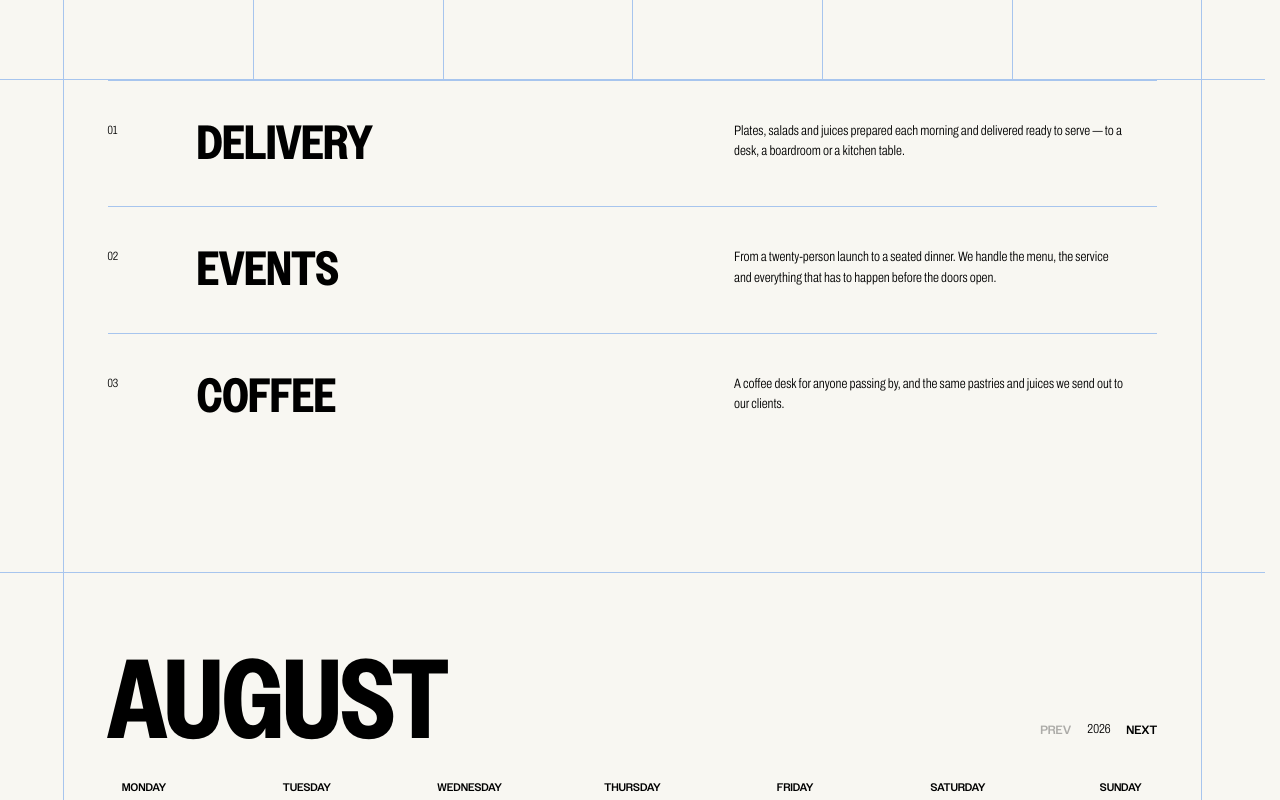
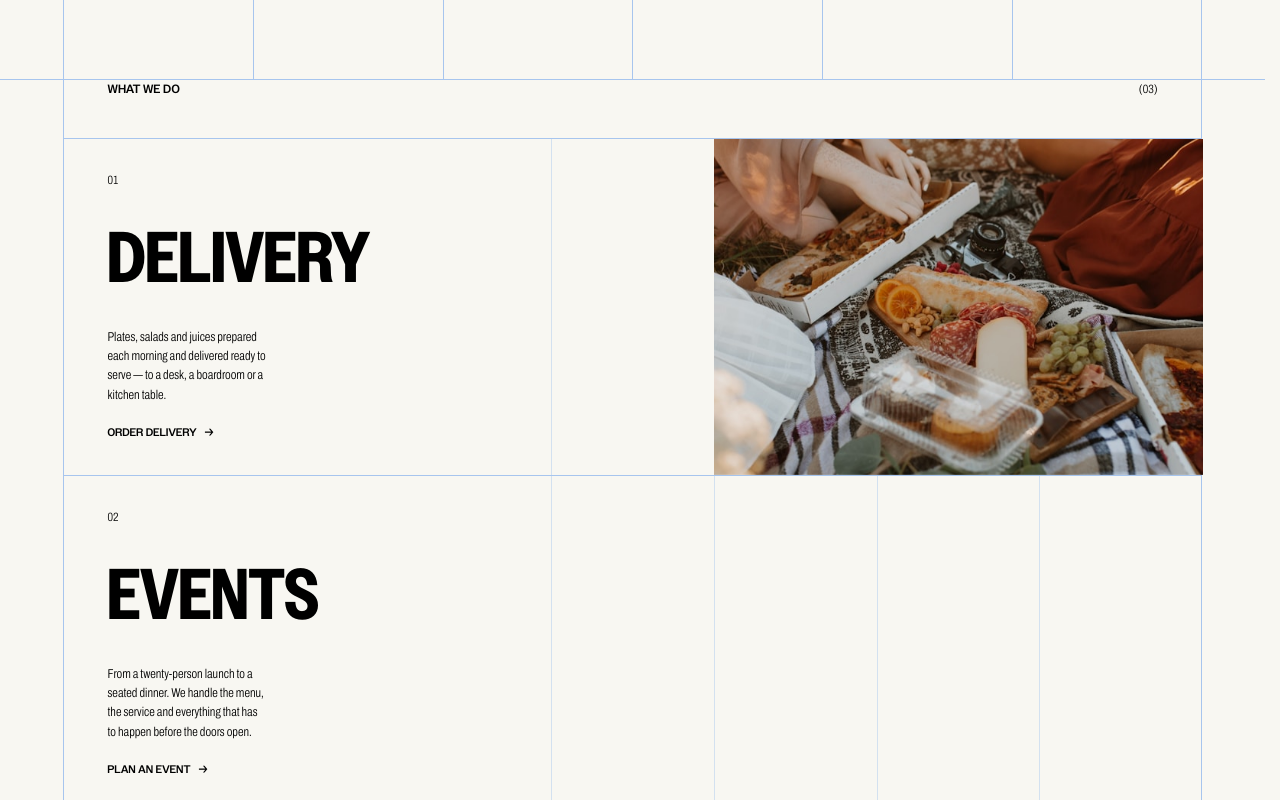
Before and after one commit to tibogot/moment, a Next.js app: page / in a window 1280 px wide. Shown: the part 2580-3380 px from the top of the page. Built offline with nearby package versions, Linux system fonts and the light colour scheme.

Commit message:
newclaudesection

```diff
--- a/components/ServicesSection.tsx
+++ b/components/ServicesSection.tsx
@@ -1,69 +1,278 @@
+"use client";
+
+import Image from "next/image";
 import Link from "next/link";
-import { GridSection } from "@/components/GridSection";
+import { useCallback, useEffect, useRef, useState } from "react";
+import type { CSSProperties } from "react";
+import { useGSAP } from "@gsap/react";
+import { GridLines } from "@/components/GridLines";
 import TextReveal from "@/components/TextReveal";
+import { Flip, gsap } from "@/lib/gsapConfig";
 import { routes } from "@/lib/routes";
 
 /** Matches --color-sky; TextReveal paints the block with an inline style. */
 const SKY = "#a7c5ee";
+
+/**
+ * The rows run on the page's 7 columns — the same ones the hero and the
+ * calendar sit on — so the feature image always lands on real grid lines.
+ */
+const COLUMNS = 7;
+
+/** Type occupies the first three columns; the image gets the bare four. */
+const TYPE_COLUMNS = 3;
+const TYPE_WIDTH = `calc(${TYPE_COLUMNS * 100}% / ${COLUMNS})`;
+
+const MARGIN_COLUMNS = "var(--grid-margin) minmax(0, 1fr) var(--grid-margin)";
 
 const services = [
   {
     index: "01",
     title: "Delivery",
     href: routes.shop,
+    cta: "Order delivery",
     body: "Plates, salads and juices prepared each morning and delivered ready to serve — to a desk, a boardroom or a kitchen table.",
+    src: "/images/william-king.jpg",
+    /** 1-based placement of the feature image inside the row's 7 columns. */
+    frame: { colStart: 5, colSpan: 3 },
   },
   {
     index: "02",
     title: "Events",
     href: routes.events,
+    cta: "Plan an event",
     body: "From a twenty-person launch to a seated dinner. We handle the menu, the service and everything that has to happen before the doors open.",
+    src: "/images/nicole-herrero.jpg",
+    frame: { colStart: 4, colSpan: 2 },
   },
   {
     index: "03",
     title: "Coffee",
     href: routes.coffee,
+    cta: "Find the coffee desk",
     body: "A coffee desk for anyone passing by, and the same pastries and juices we send out to our clients.",
+    // Placeholder until the coffee desk is shot — swap for a /public image.
+    src: "https://picsum.photos/seed/moment-coffee/1200/1600",
+    frame: { colStart: 6, colSpan: 2 },
   },
 ] as const;
 
+const isDesktop = () => window.matchMedia("(width >= 48rem)").matches;
+
 export function ServicesSection() {
+  const rowsRef = useRef<HTMLDivElement>(null);
+  const frameRef = useRef<HTMLDivElement>(null);
+  const rowRefs = useRef<(HTMLDivElement | null)[]>([]);
+  const imageRefs = useRef<(HTMLDivElement | null)[]>([]);
+  const activeRef = useRef(0);
+  /** The first placement is a jump; every later one is a Flip. */
+  const placedRef = useRef(false);
+  const [active, setActive] = useState(0);
+
+  /** Snap the feature frame onto the active row's cells, without animating. */
+  const placeFrame = useCallback(() => {
+    const container = rowsRef.current;
+    const frame = frameRef.current;
+    const row = rowRefs.current[activeRef.current];
+    if (!container || !frame || !row) return;
+
+    const { colStart, colSpan } = services[activeRef.current].frame;
+    const width = container.clientWidth;
+
+    // +1 / -1 keeps the row's 1px top rule visible above the image, rather
+    // than the photo edge painting over it.
+    gsap.set(frame, {
+      left: ((colStart - 1) / COLUMNS) * width,
+      width: (colSpan / COLUMNS) * width,
+      top: row.offsetTop + 1,
+      height: row.offsetHeight - 1,
+    });
+  }, []);
+
+  useGSAP(
+    () => {
+      if (!frameRef.current) return;
+
+      const reduceMotion = window.matchMedia(
+        "(prefers-reduced-motion: reduce)",
+      ).matches;
+
+      activeRef.current = active;
+
+      // Below md the frame is display:none and Flip would read a zero rect,
+      // so the mobile path only ever snaps.
+      if (placedRef.current && isDesktop()) {
+        // Flip reads the frame where it is, we move it, Flip tweens the gap —
+        // so one element travels between grid slots and resizes on the way.
+        const state = Flip.getState(frameRef.current);
+        placeFrame();
+        Flip.from(state, {
+          duration: reduceMotion ? 0 : 0.7,
+          ease: "power3.inOut",
+        });
+      } else {
+        placeFrame();
+        placedRef.current = true;
+      }
+
+      const images = imageRefs.current.filter(Boolean) as HTMLDivElement[];
+
+      gsap.to(images, {
+        opacity: (index: number) => (index === active ? 1 : 0),
+        duration: reduceMotion ? 0 : 0.5,
+        ease: "power2.out",
+        overwrite: "auto",
+      });
+
+      if (!reduceMotion && images[active]) {
+        gsap.fromTo(
+          images[active],
+          { scale: 1.06 },
+          { scale: 1, duration: 1.1, ease: "power3.out", overwrite: "auto" },
+        );
+      }
+    },
+    { dependencies: [active, placeFrame] },
+  );
+
+  // Row heights are svh-based, so a resize moves every slot the frame knows
+  // about — including the resize that crosses the md breakpoint.
+  useEffect(() => {
+    placeFrame();
+    const onResize = () => placeFrame();
+    window.addEventListener("resize", onResize);
+    return () => window.removeEventListener("resize", onResize);
+  }, [placeFrame]);
+
   return (
-    <GridSection className="pb-[14svh]">
-      <ul className="col-start-2 col-end-5 px-(--grid-gutter) md:col-end-9">
-        {services.map(({ index, title, href, body }) => (
-          <li key={index} className="border-t border-sky">
-            <Link
-              href={href}
-              className="group grid grid-cols-1 gap-3 py-[5svh] text-left transition-opacity hover:opacity-60 md:grid-cols-12 md:gap-6"
+    <section
+      className="relative w-full bg-cream pb-[14svh]"
+      style={{ "--type-width": TYPE_WIDTH } as CSSProperties}
     >
-              <div className="min-w-0 md:col-span-1">
-                <TextReveal blockColor={SKY} stagger={0.08} duration={0.6}>
-                  <span className="font-archivo-light text-[12px] text-black">
-                    {index}
+      <GridLines lineClassName="bg-sky" />
+
+      <div
+        className="relative grid"
+        style={{ gridTemplateColumns: MARGIN_COLUMNS }}
+      >
+        <div className="col-start-2">
+          <div className="flex items-baseline justify-between px-(--grid-gutter) pb-[5svh]">
+            <h2 className="font-owners-medium text-[12px] uppercase tracking-wide">
+              What we do
+            </h2>
+            <span className="font-archivo-light text-[12px] tabular-nums">
+              ({String(services.length).padStart(2, "0")})
             </span>
-                </TextReveal>
           </div>
 
-              <div className="min-w-0 md:col-span-6">
+          <div ref={rowsRef} className="relative border-b border-sky">
+            {services.map((service, index) => (
+              <div
+                key={service.index}
+                ref={(element) => {
+                  rowRefs.current[index] = element;
+                }}
+                className="relative border-t border-sky"
+              >
+                {/* Interior column lines, a shade lighter than the spines.
+                    They start at the edge of the type block so no rule ever
+                    runs through the headline — the same holes the hero cuts. */}
+                <div
+                  className="pointer-events-none absolute inset-0 hidden md:block"
+                  aria-hidden
+                >
+                  {Array.from(
+                    { length: COLUMNS - TYPE_COLUMNS },
+                    (_, n) => n + TYPE_COLUMNS,
+                  ).map((boundary) => (
+                    <span
+                      key={boundary}
+                      className="absolute inset-y-0 w-px bg-sky/45"
+                      style={{ left: `${(boundary / COLUMNS) * 100}%` }}
+                    />
+                  ))}
+                </div>
+
+                <Link
+                  href={service.href}
+                  className="group relative block"
+                  onMouseEnter={() => setActive(index)}
+                  onFocus={() => setActive(index)}
+                >
+                  {/* text-left: TextReveal centres each split line unless an
+                      ancestor opts out. */}
+                  <div className="flex flex-col gap-6 px-(--grid-gutter) py-[5svh] text-left md:h-[42svh] md:w-(--type-width) md:justify-between md:gap-0 md:py-[4svh]">
+                    <span className="font-archivo-light text-[12px] tabular-nums">
+                      {service.index}
+                    </span>
+
                     <TextReveal blockColor={SKY} stagger={0.12}>
-                  <h3 className="font-owners-narrow-bold text-[8vw] leading-[0.95] wrap-break-word text-black uppercase md:text-[min(4vw,6svh)]">
-                    {title}
+                      <h3 className="font-owners-narrow-bold text-[13vw] leading-[0.9] wrap-break-word uppercase md:text-[min(5.6vw,9svh)]">
+                        {service.title}
                       </h3>
                     </TextReveal>
+
+                    {/* Desktop gets one travelling image; the phone gets the
+                        picture inline, where there is no hover to drive it. */}
+                    <div className="relative aspect-4/3 w-full overflow-hidden bg-sky/20 md:hidden">
+                      <Image
+                        src={service.src}
+                        alt=""
+                        fill
+                        sizes="100vw"
+                        className="object-cover"
+                      />
                     </div>
 
-              <div className="min-w-0 md:col-span-5">
+                    <div>
                       <TextReveal blockColor={SKY} stagger={0.08} duration={0.6}>
-                  <p className="font-archivo-light max-w-prose text-[14px] leading-[1.5] text-black md:text-[min(1.15vw,1.7svh)]">
-                    {body}
+                        <p className="font-archivo-light max-w-[34ch] text-[14px] leading-normal md:max-w-[28ch] md:text-[min(1.05vw,1.6svh)]">
+                          {service.body}
                         </p>
                       </TextReveal>
+
+                      <span className="font-owners-medium mt-5 inline-flex items-center gap-2 text-[11px] uppercase tracking-wide">
+                        {service.cta}
+                        <span
+                          className="transition-transform duration-500 group-hover:translate-x-1.5"
+                          aria-hidden
+                        >
+                          &rarr;
+                        </span>
+                      </span>
+                    </div>
                   </div>
                 </Link>
-          </li>
+              </div>
             ))}
-      </ul>
-    </GridSection>
+
+            <div
+              ref={frameRef}
+              className="pointer-events-none absolute top-0 left-0 hidden overflow-hidden bg-sky/20 will-change-transform md:block"
+              aria-hidden
+            >
+              {services.map((service, index) => (
+                <div
+                  key={service.index}
+                  ref={(element) => {
+                    imageRefs.current[index] = element;
+                  }}
+                  className="absolute inset-0 will-change-transform"
+                  style={{ opacity: index === 0 ? 1 : 0 }}
+                >
+                  <Image
+                    src={service.src}
+                    alt=""
+                    fill
+                    sizes="45vw"
+                    className="object-cover"
+                  />
+                </div>
+              ))}
+            </div>
+          </div>
+        </div>
+      </div>
+    </section>
   );
 }
--- a/lib/gsapConfig.ts
+++ b/lib/gsapConfig.ts
@@ -1,11 +1,12 @@
 "use client";
 
 import { gsap } from "gsap";
+import { Flip } from "gsap/Flip";
 import { ScrollTrigger } from "gsap/ScrollTrigger";
 import { SplitText } from "gsap/SplitText";
 
 if (typeof window !== "undefined") {
-  gsap.registerPlugin(ScrollTrigger, SplitText);
+  gsap.registerPlugin(Flip, ScrollTrigger, SplitText);
 }
 
-export { gsap, ScrollTrigger, SplitText };
+export { Flip, gsap, ScrollTrigger, SplitText };
```
Lines whose indentation alone changed are shown as unchanged.
